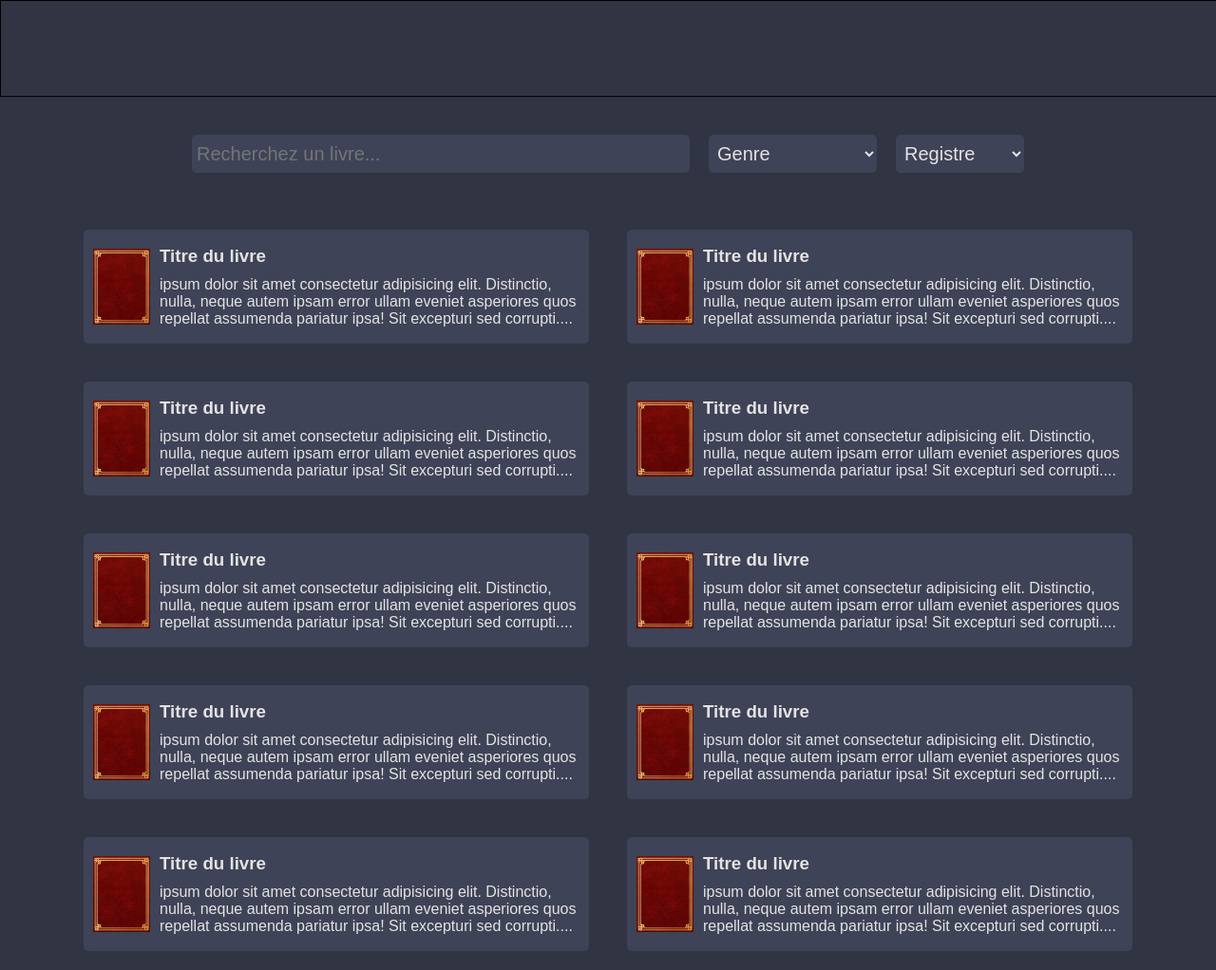
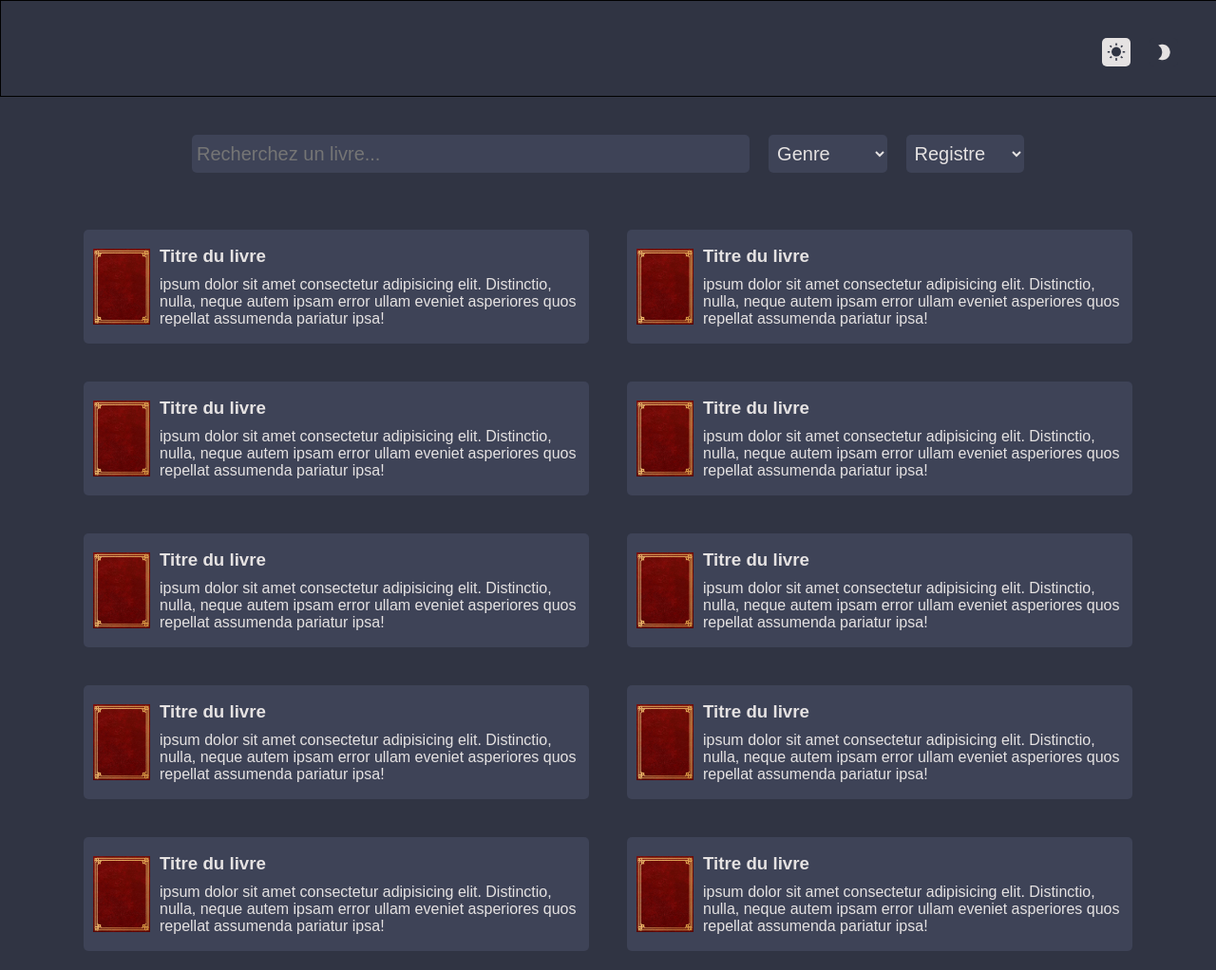
Before and after one commit to TfAplo/Bookollection, a PHP site: page /recherche.html in a window 1280 px wide. Shown: the whole page at 95% size. Run offline with PHP 8.4, Linux system fonts and the light colour scheme.

Commit message:
theme implémanté

```diff
--- a/recherche.html
+++ b/recherche.html
@@ -10,6 +10,10 @@
 </head>
 <body>
     <header></header>
+    <div class="theme">
+        <a class="clair" href="javascript:void(0)"><img src="images/wb_sunny.png" alt="" width="20px"></a>
+        <a class="sombre" href="javascript:void(0)"><img src="images/brightness_2.png" alt="" width="20px"></a>
+    </div>
     <form action="">
         <input type="text" id="recherche" placeholder="Recherchez un livre...">
         <select name="genre" id="genre">
@@ -34,70 +38,70 @@
             <img src="images/book-cover-picture.png" width="60px" alt="couverture du livre">
             <div>
                 <h3>Titre du livre</h3>
-                <p> ipsum dolor sit amet consectetur adipisicing elit. Distinctio, nulla, neque autem ipsam error ullam eveniet asperiores quos repellat assumenda pariatur ipsa! Sit excepturi sed corrupti....</p>
+                <p> ipsum dolor sit amet consectetur adipisicing elit. Distinctio, nulla, neque autem ipsam error ullam eveniet asperiores quos repellat assumenda pariatur ipsa!</p>
             </div>
         </a>
         <a class="livres" href="livre.html">
             <img src="images/book-cover-picture.png" width="60px" alt="couverture du livre">
             <div>
                 <h3>Titre du livre</h3>
-                <p> ipsum dolor sit amet consectetur adipisicing elit. Distinctio, nulla, neque autem ipsam error ullam eveniet asperiores quos repellat assumenda pariatur ipsa! Sit excepturi sed corrupti....</p>
+                <p> ipsum dolor sit amet consectetur adipisicing elit. Distinctio, nulla, neque autem ipsam error ullam eveniet asperiores quos repellat assumenda pariatur ipsa!</p>
             </div>
         </a>
         <a class="livres" href="livre.html">
             <img src="images/book-cover-picture.png" width="60px" alt="couverture du livre">
             <div>
                 <h3>Titre du livre</h3>
-                <p> ipsum dolor sit amet consectetur adipisicing elit. Distinctio, nulla, neque autem ipsam error ullam eveniet asperiores quos repellat assumenda pariatur ipsa! Sit excepturi sed corrupti....</p>
+                <p> ipsum dolor sit amet consectetur adipisicing elit. Distinctio, nulla, neque autem ipsam error ullam eveniet asperiores quos repellat assumenda pariatur ipsa!</p>
             </div>
         </a>
         <a class="livres" href="livre.html">
             <img src="images/book-cover-picture.png" width="60px" alt="couverture du livre">
             <div>
                 <h3>Titre du livre</h3>
-                <p> ipsum dolor sit amet consectetur adipisicing elit. Distinctio, nulla, neque autem ipsam error ullam eveniet asperiores quos repellat assumenda pariatur ipsa! Sit excepturi sed corrupti....</p>
+                <p> ipsum dolor sit amet consectetur adipisicing elit. Distinctio, nulla, neque autem ipsam error ullam eveniet asperiores quos repellat assumenda pariatur ipsa!</p>
             </div>
         </a>
         <a class="livres" href="livre.html">
             <img src="images/book-cover-picture.png" width="60px" alt="couverture du livre">
             <div>
                 <h3>Titre du livre</h3>
-                <p> ipsum dolor sit amet consectetur adipisicing elit. Distinctio, nulla, neque autem ipsam error ullam eveniet asperiores quos repellat assumenda pariatur ipsa! Sit excepturi sed corrupti....</p>
+                <p> ipsum dolor sit amet consectetur adipisicing elit. Distinctio, nulla, neque autem ipsam error ullam eveniet asperiores quos repellat assumenda pariatur ipsa!</p>
             </div>
         </a>
         <a class="livres" href="livre.html">
             <img src="images/book-cover-picture.png" width="60px" alt="couverture du livre">
             <div>
                 <h3>Titre du livre</h3>
-                <p> ipsum dolor sit amet consectetur adipisicing elit. Distinctio, nulla, neque autem ipsam error ullam eveniet asperiores quos repellat assumenda pariatur ipsa! Sit excepturi sed corrupti....</p>
+                <p> ipsum dolor sit amet consectetur adipisicing elit. Distinctio, nulla, neque autem ipsam error ullam eveniet asperiores quos repellat assumenda pariatur ipsa!</p>
             </div>
         </a>
         <a class="livres" href="livre.html">
             <img src="images/book-cover-picture.png" width="60px" alt="couverture du livre">
             <div>
                 <h3>Titre du livre</h3>
-                <p> ipsum dolor sit amet consectetur adipisicing elit. Distinctio, nulla, neque autem ipsam error ullam eveniet asperiores quos repellat assumenda pariatur ipsa! Sit excepturi sed corrupti....</p>
+                <p> ipsum dolor sit amet consectetur adipisicing elit. Distinctio, nulla, neque autem ipsam error ullam eveniet asperiores quos repellat assumenda pariatur ipsa!</p>
             </div>
         </a>
         <a class="livres" href="livre.html">
             <img src="images/book-cover-picture.png" width="60px" alt="couverture du livre">
             <div>
                 <h3>Titre du livre</h3>
-                <p> ipsum dolor sit amet consectetur adipisicing elit. Distinctio, nulla, neque autem ipsam error ullam eveniet asperiores quos repellat assumenda pariatur ipsa! Sit excepturi sed corrupti....</p>
+                <p> ipsum dolor sit amet consectetur adipisicing elit. Distinctio, nulla, neque autem ipsam error ullam eveniet asperiores quos repellat assumenda pariatur ipsa!</p>
             </div>
         </a>
         <a class="livres" href="livre.html">
             <img src="images/book-cover-picture.png" width="60px" alt="couverture du livre">
             <div>
                 <h3>Titre du livre</h3>
-                <p> ipsum dolor sit amet consectetur adipisicing elit. Distinctio, nulla, neque autem ipsam error ullam eveniet asperiores quos repellat assumenda pariatur ipsa! Sit excepturi sed corrupti....</p>
+                <p> ipsum dolor sit amet consectetur adipisicing elit. Distinctio, nulla, neque autem ipsam error ullam eveniet asperiores quos repellat assumenda pariatur ipsa!</p>
             </div>
         </a>
         <a class="livres" href="livre.html">
             <img src="images/book-cover-picture.png" width="60px" alt="couverture du livre">
             <div>
                 <h3>Titre du livre</h3>
-                <p> ipsum dolor sit amet consectetur adipisicing elit. Distinctio, nulla, neque autem ipsam error ullam eveniet asperiores quos repellat assumenda pariatur ipsa! Sit excepturi sed corrupti....</p>
+                <p> ipsum dolor sit amet consectetur adipisicing elit. Distinctio, nulla, neque autem ipsam error ullam eveniet asperiores quos repellat assumenda pariatur ipsa!</p>
             </div>
         </a>
     </div>
--- a/styles/recherche.css
+++ b/styles/recherche.css
@@ -44,6 +44,10 @@ form{
     justify-content: center;
 }
 
+select{
+    width: 15%;
+}
+
 #recherche{
     width: 70%;
 }
@@ -86,6 +90,36 @@ a{
     color: var(--fontcolor);
 }
 
+/* #################################### boutons theme #####################################" */
+
+.theme{
+    position: absolute;
+    display: flex;
+    align-items: center;
+    justify-content: center;
+    top: 0;
+    right: 0;
+    margin: 30px;
+  }
+
+  .theme a{
+    padding: 5px;
+    margin: 10px;
+    border-radius: 5px;
+    align-items: center;
+    justify-content: center;
+    height: 20px;
+  }
+
+  .clair{
+    background-color: rgb(229, 226, 226);
+  }
+  .sombre{
+    background-color: rgb(48, 52, 67);
+  }
+
+/* #################################### responsive #####################################" */
+
 @media only screen and (max-width: 1100px){
     .livres{
         width: 80%;
@@ -99,6 +133,10 @@ a{
         flex-wrap: wrap;
     }
 
+    select{
+        width: 40%;
+    }
+
     #recherche{
         width: 100%;
         margin-bottom: 20px;
```
